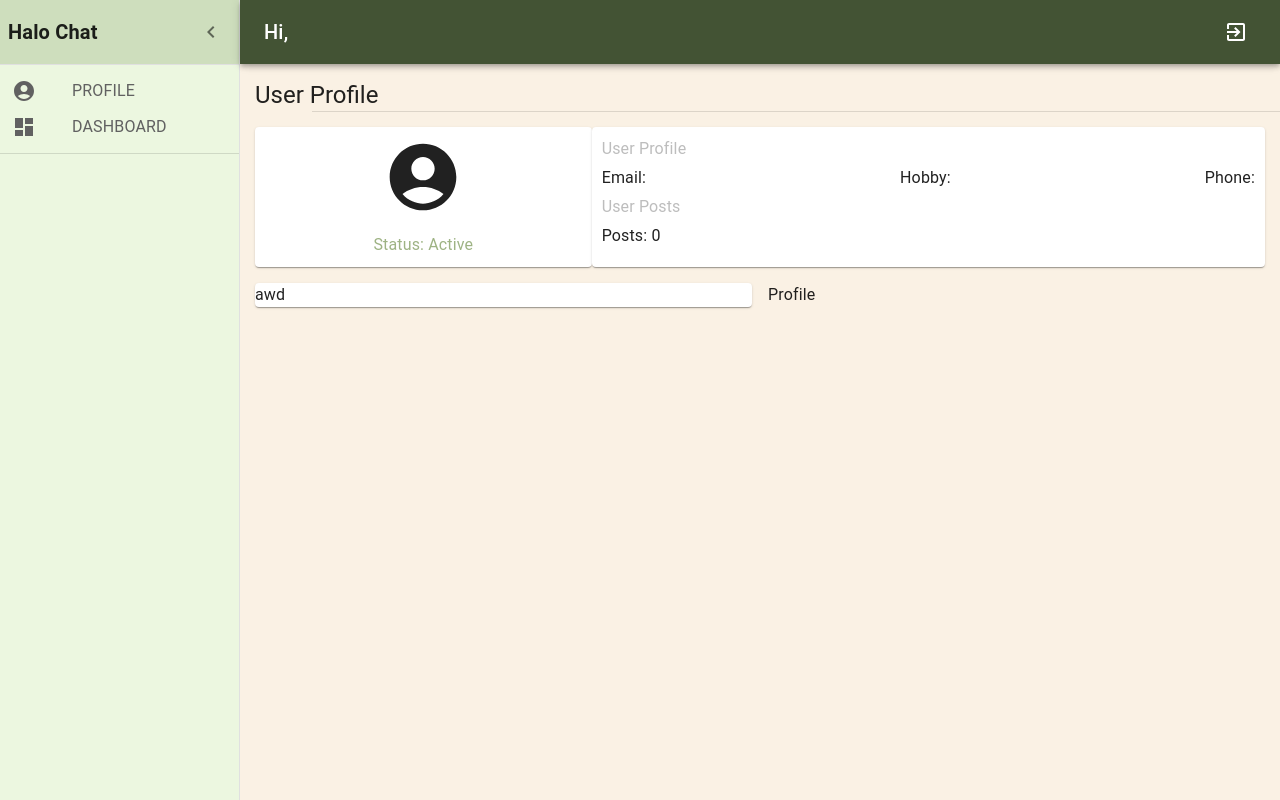
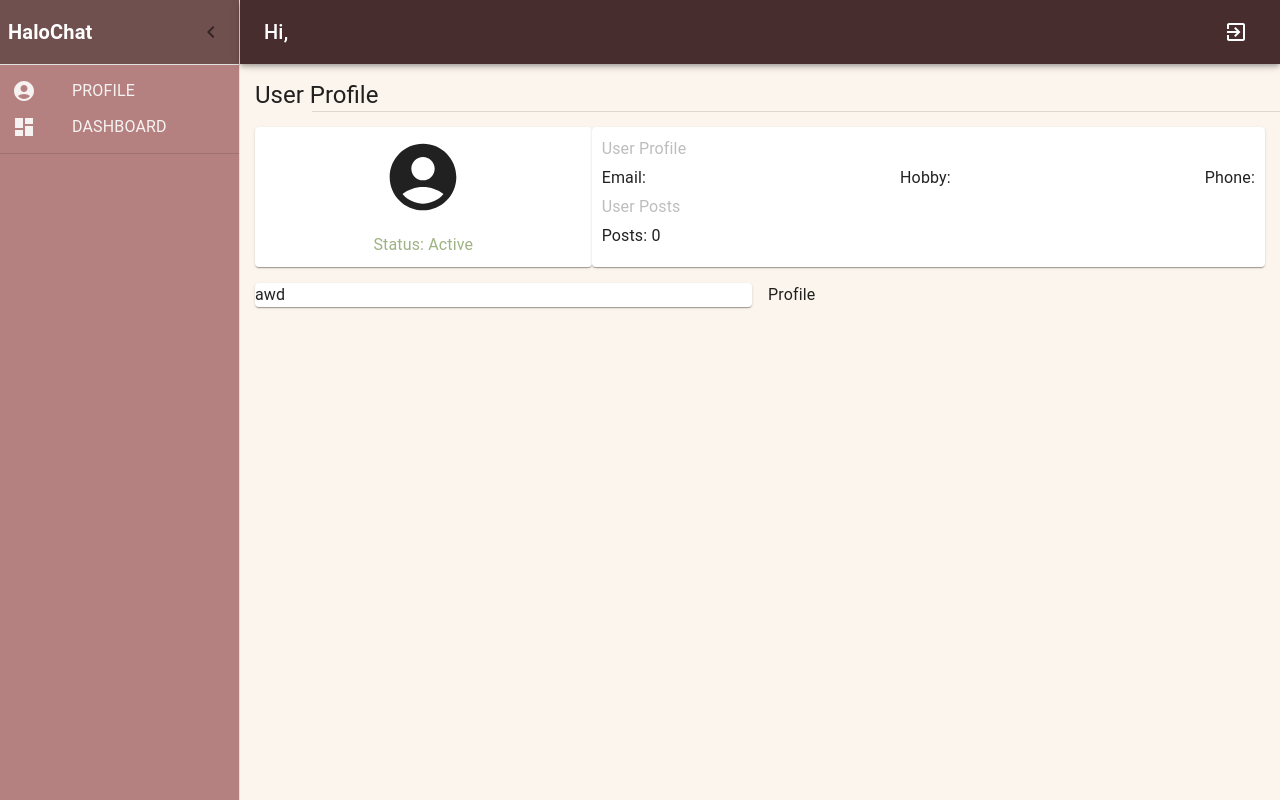
Before and after one commit to akrn27/halochat, a React (Create React App) app: page /profile in a window 1280 px wide. Built offline with nearby package versions, Linux system fonts and the light colour scheme; no server answers.

Commit message:
change color palette

```diff
--- a/src/components/Layout.js
+++ b/src/components/Layout.js
@@ -139,7 +139,7 @@ export default function Layout({ children }) {
     <ThemeProvider theme={defaultTheme}>
       <Box sx={{ display: "flex" }}>
         <CssBaseline />
-        <AppBar position="absolute" open={open} sx={{backgroundColor: '#435334'}}>
+        <AppBar position="absolute" open={open} sx={{backgroundColor: '#472D2D'}}>
           <Toolbar
             sx={{
               pr: "24px", // keep right padding when drawer closed
@@ -178,24 +178,24 @@ export default function Layout({ children }) {
               alignItems: "center",
               justifyContent: "space-between",
               px: [1],
-              backgroundColor: '#CEDEBD'
+              backgroundColor: '#704F4F'
             }}
           >
-            <Typography variant="h6" sx={{ fontWeight: "700" }}>
-              Halo Chat
+            <Typography variant="h6" sx={{ fontWeight: "700", color: 'white' }}>
+              HaloChat
             </Typography>
             <IconButton onClick={toggleDrawer}>
               <ChevronLeftIcon />
             </IconButton>
           </Toolbar>
           <Divider />
-          <List component="nav" sx={{backgroundColor: '#ECF7E0', height: '100%'}}>
+          <List component="nav" sx={{backgroundColor: '#B58080', height: '100%'}}>
             <Button
               sx={{
                 display: "flex",
                 justifyContent: "flex-start",
                 paddingLeft: "12px",
-                color: "#616161",
+                color: "#F6F2F1",
                 width: "240px",
               }}
               href="/profile"
@@ -208,7 +208,7 @@ export default function Layout({ children }) {
                 display: "flex",
                 justifyContent: "flex-start",
                 paddingLeft: "12px",
-                color: "#616161",
+                color: "#F6F2F1",
                 width: "240px",
               }}
               href="/home"
@@ -229,7 +229,7 @@ export default function Layout({ children }) {
             flexGrow: 1,
             height: "100vh",
             overflow: "auto",
-            backgroundColor: '#FAF1E4'
+            backgroundColor: '#FCF5ED'
           }}
         >
           <Toolbar />
```
